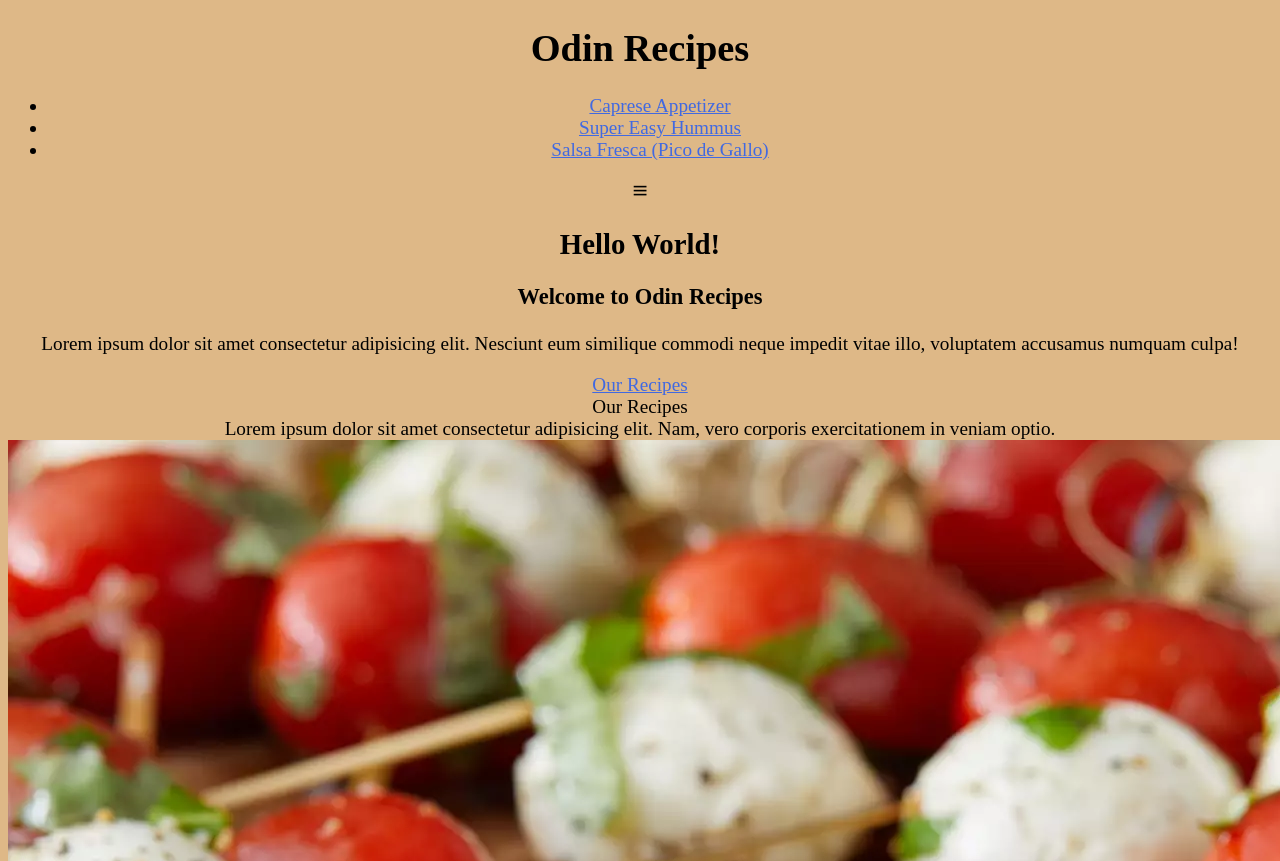
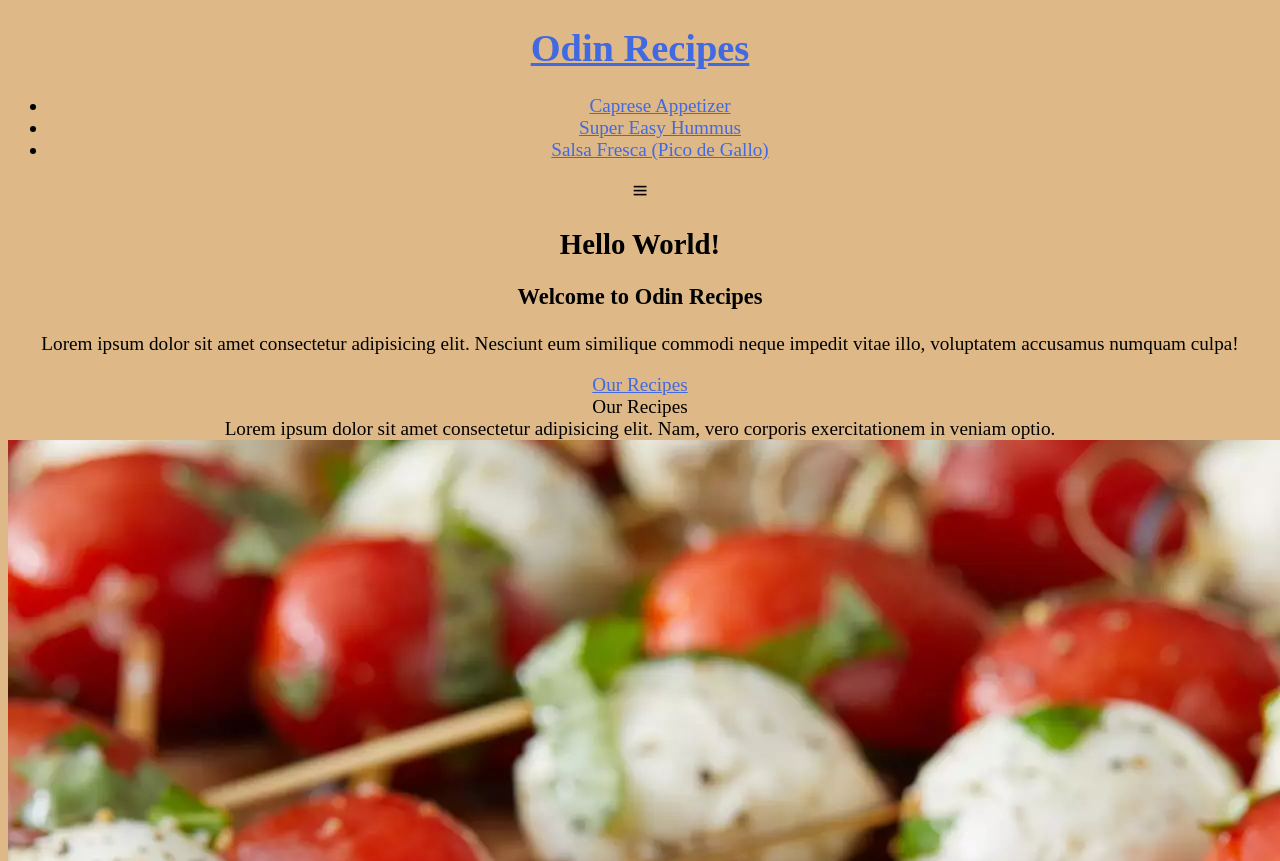
Before and after one commit to aryancodespy/odin-recipes, a plain HTML site: page index.html in a window 1280 px wide. Shown: the top 861 px of the page. Drawn offline with nearby package versions, Linux system fonts and the light colour scheme.

Commit message:
Add home link to logo

```diff
--- a/index.html
+++ b/index.html
@@ -13,7 +13,7 @@
 <body>
 
     <header>
-        <h1 class="logo">Odin Recipes</h1>
+        <a href="./index.html" class="home"><h1 class="logo">Odin Recipes</h1></a>
 
         <nav class="navbar">
             <ul class="navlinks">
```
